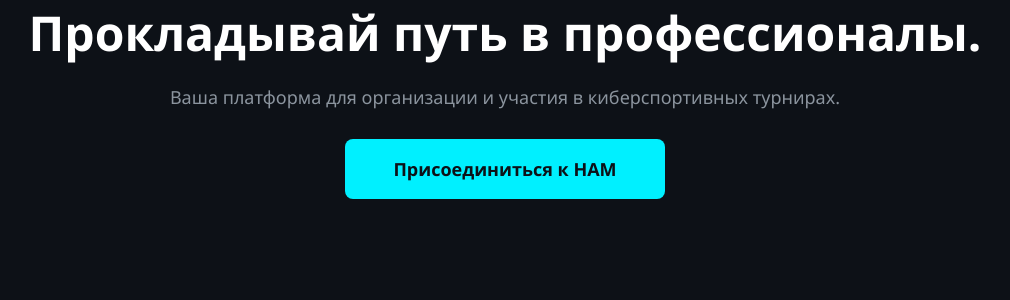
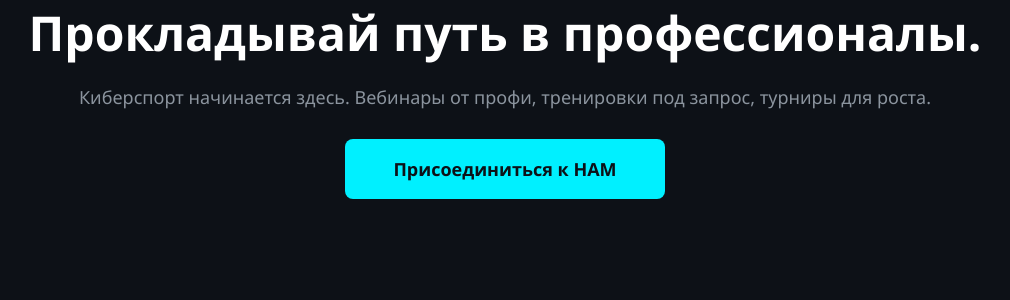
Before and after one commit to Xoma37rus/SiteCyberSport, a FastAPI app: page / in a window 1280 px wide. Shown: the part 466-766 px from the top of the page, without its empty margins (135-1145 px from the left). Run offline with FastAPI, Linux system fonts and the light colour scheme.

Commit message:
style: обновлён подзаголовок на главной странице

```diff
--- a/templates/index.html
+++ b/templates/index.html
@@ -33,7 +33,7 @@
         <div class="hero-content">
             <img class="hero-logo" src="/static/images/logo.jpg" alt="EasyCyberPro Logo">
             <h1>Оттачивай мастерство.<br><span>Прокладывай путь в профессионалы.</span></h1>
-            <p>Ваша платформа для организации и участия в киберспортивных турнирах.</p>
+            <p>Киберспорт начинается здесь. Вебинары от профи, тренировки под запрос, турниры для роста.</p>
             <div class="hero-buttons">
                 <a href="/register" class="btn btn-primary btn-large">Присоединиться к НАМ</a>
             </div>
```
